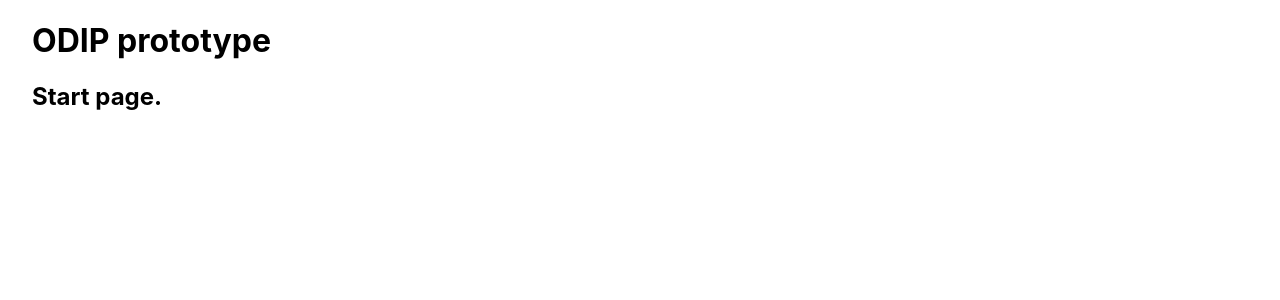
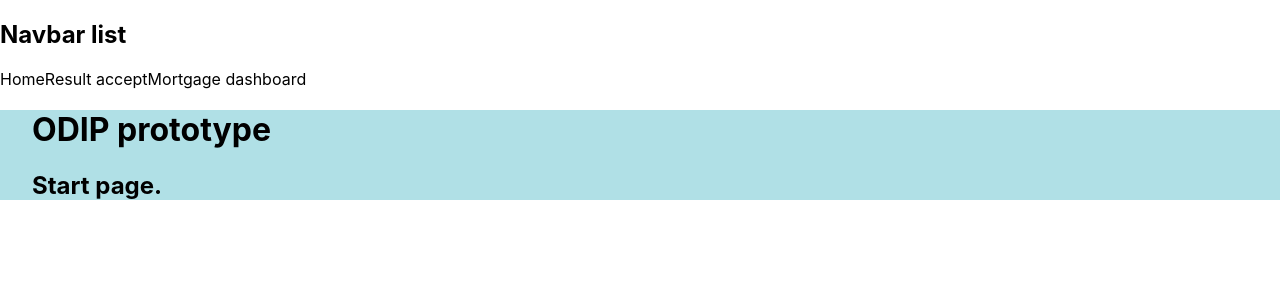
Before and after one commit to clive-designer/odip-prototype, a Next.js app: page / in a window 1280 px wide. Shown: the top 300 px of the page. Built offline with nearby package versions, Linux system fonts and the light colour scheme.

Commit message:
Add navbar component

```diff
--- /dev/null
+++ b/components/Layout.js
@@ -0,0 +1,12 @@
+import Navbar from "./Navbar";
+
+const Layout = ({ children }) => {
+    return (
+        <div className="container">
+            <Navbar />
+            {children}
+        </div>
+    );
+}
+
+export default Layout;
--- a/components/Navbar.js
+++ b/components/Navbar.js
@@ -6,9 +6,9 @@ const Navbar = () => {
             <div className="logo">
                 <h1>Navbar list</h1>
             </div>
-            <Link><a>Result accept</a></Link>
-            <Link><a>Access dashboard</a></Link>
-            <Link><a>Mortgage dashboard</a></Link>
+            <Link href="/"><a>Home</a></Link>
+            <Link href="/result-accept"><a>Result accept</a></Link>
+            <Link href="/"><a>Mortgage dashboard</a></Link>
         </nav>
     );
 }
--- a/pages/_app.js
+++ b/pages/_app.js
@@ -1,7 +1,12 @@
+import Layout from '../components/Layout'
 import '../styles/globals.css'
 
 function MyApp({ Component, pageProps }) {
-  return <Component {...pageProps} />
+  return (
+    <Layout>
+      <Component {...pageProps} />
+    </Layout>
+  )
 }
 
 export default MyApp
--- a/pages/index.js
+++ b/pages/index.js
@@ -1,5 +1,6 @@
 import Head from 'next/head'
 import Image from 'next/image'
+import Navbar from '../components/Navbar'
 import styles from '../styles/Home.module.css'
 
 export default function Home() {
--- a/styles/Home.module.css
+++ b/styles/Home.module.css
@@ -1,4 +1,5 @@
 .container {
+  background: powderblue;
   padding: 0 2rem;
 }
 
```
